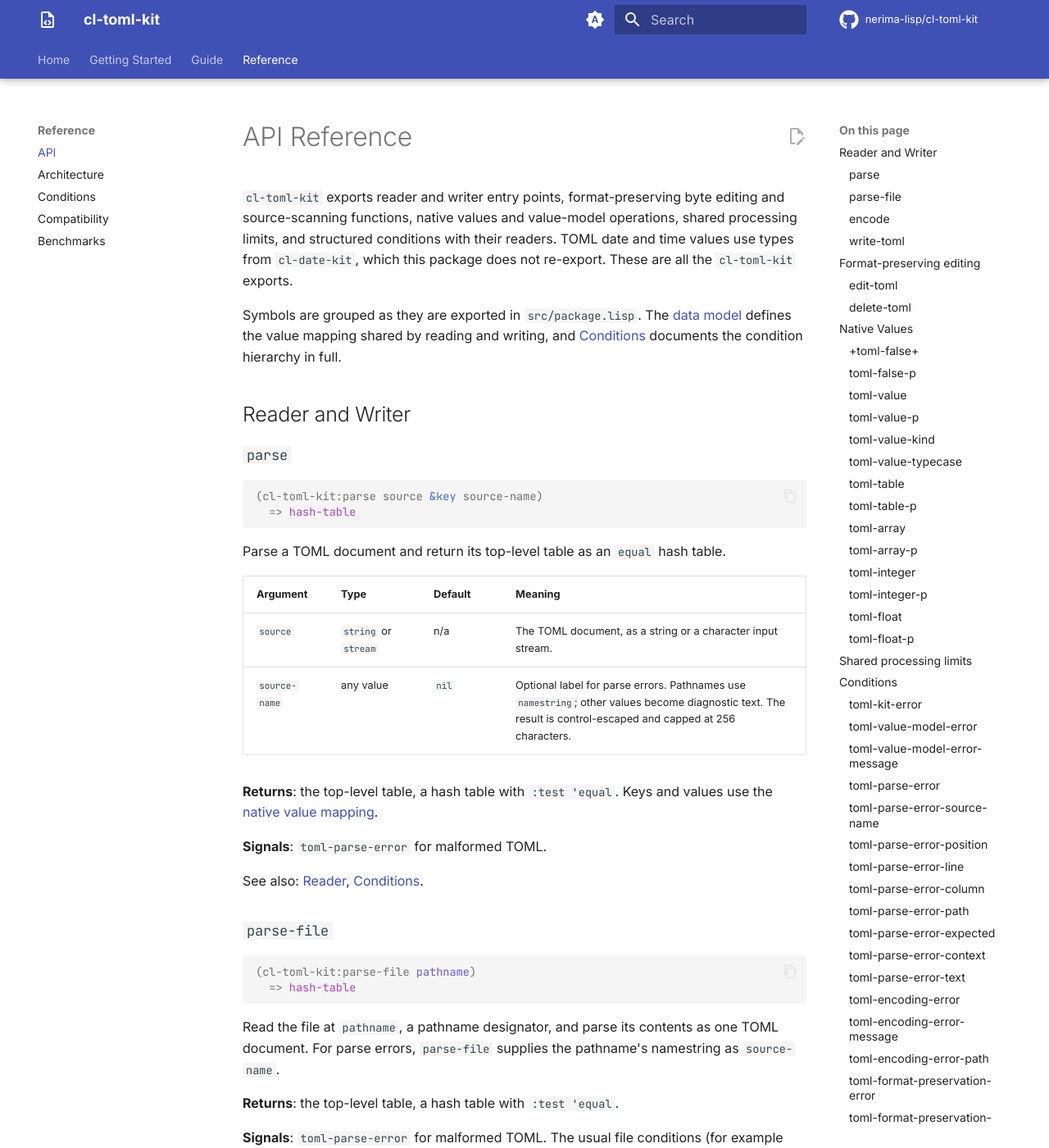
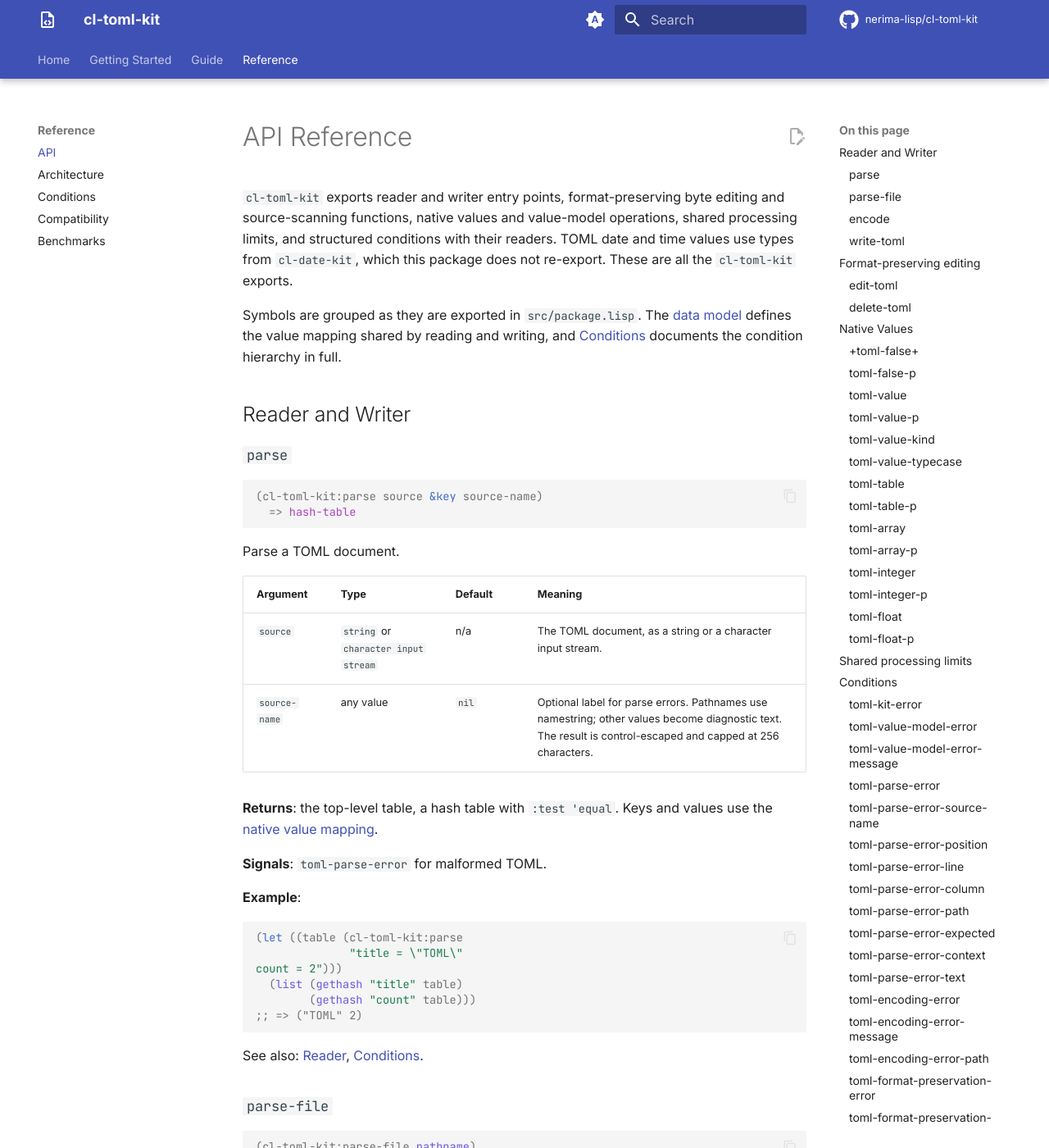
Before and after one commit to nerima-lisp/cl-toml-kit, an MkDocs documentation site: the page built from docs/src/reference/api.md, in a window 1280 px wide and 1400 px high. Shown: the whole window at 82% size. Built offline with MkDocs 1.6.1 and Material for MkDocs 9.7.7, drawn with Linux system fonts in a browser that asks for light colours; comment, search, counter and statistics services are not loaded.

Commit message:
docs(api): show parse result example

````diff
--- a/docs/src/reference/api.md
+++ b/docs/src/reference/api.md
@@ -20,18 +20,28 @@ hierarchy in full.
   => hash-table
 ```
 
-Parse a TOML document and return its top-level table as an `equal` hash
-table.
+Parse a TOML document.
 
 | Argument | Type | Default | Meaning |
 | --- | --- | --- | --- |
-| `source` | `string` or `stream` | n/a | The TOML document, as a string or a character input stream. |
-| `source-name` | any value | `nil` | Optional label for parse errors. Pathnames use `namestring`; other values become diagnostic text. The result is control-escaped and capped at 256 characters. |
+| `source` | `string` or `character input stream` | n/a | The TOML document, as a string or a character input stream. |
+| `source-name` | any value | `nil` | Optional label for parse errors. Pathnames use namestring; other values become diagnostic text. The result is control-escaped and capped at 256 characters. |
 
 **Returns**: the top-level table, a hash table with `:test 'equal`. Keys and
 values use the [native value mapping](../guide/data-model.md).
 
 **Signals**: `toml-parse-error` for malformed TOML.
+
+**Example**:
+
+```lisp
+(let ((table (cl-toml-kit:parse
+              "title = \"TOML\"
+count = 2")))
+  (list (gethash "title" table)
+        (gethash "count" table)))
+;; => ("TOML" 2)
+```
 
 See also: [Reader](../guide/reader.md), [Conditions](conditions.md#toml-parse-error).
 
````
